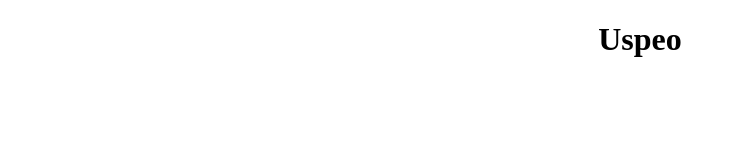
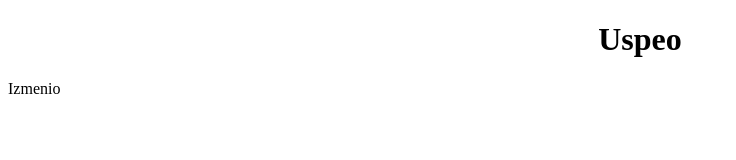
Before and after one commit to PericaRadovic/pwa_git_1, a plain HTML site: page index.html in a window 1280 px wide. Shown: the whole page, without its empty margins (0-736 px from the left). Drawn offline with Linux system fonts and the light colour scheme.

Commit message:
Izmenio, dodao paragraf

```diff
--- a/index.html
+++ b/index.html
@@ -8,5 +8,6 @@
 </head>
 <body>
     <center><h1>Uspeo</h1></center>
+    <p>Izmenio</p>
 </body>
 </html>
```
